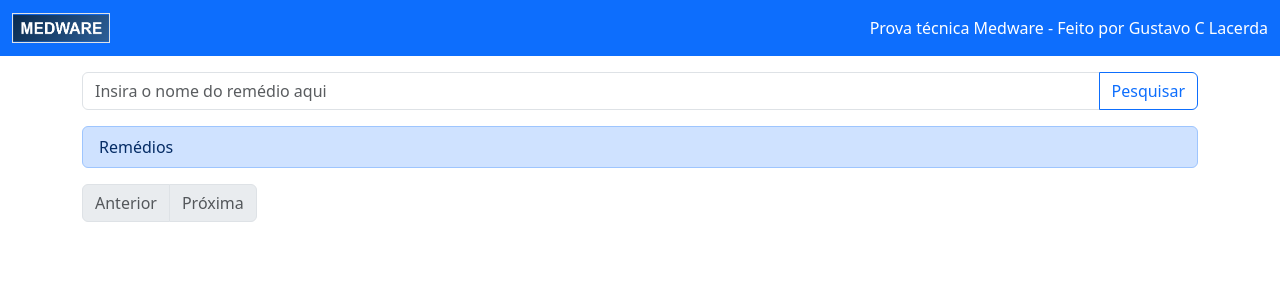
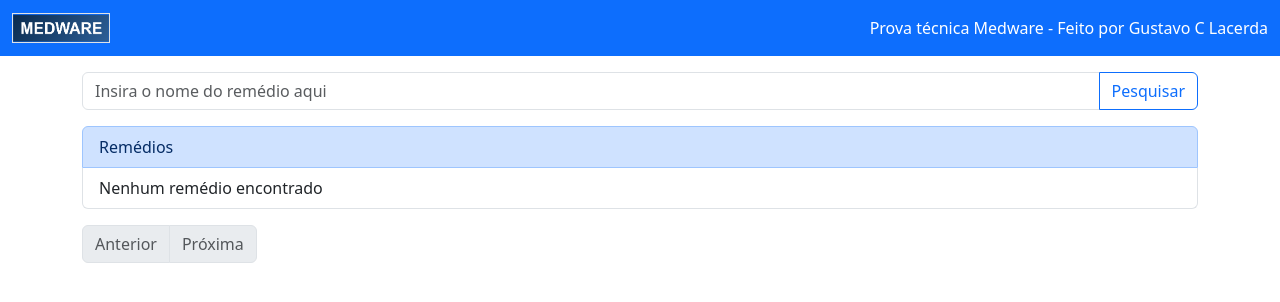
Before and after one commit to GustavoCunhaLacerda/medware-frontend, a Nuxt app: page / in a window 1280 px wide. Shown: the top 302 px of the page. Built offline with nearby package versions, Linux system fonts and the light colour scheme.

Commit message:
feat: empty list

```diff
--- a/pages/index.vue
+++ b/pages/index.vue
@@ -21,6 +21,9 @@
     <div class="mt-3">
       <div class="list-group">
         <a class="list-group-item list-group-item-primary">Remédios</a>
+        <a v-if="medicineList.length <= 0" class="list-group-item"
+          >Nenhum remédio encontrado</a
+        >
         <NuxtLink
           v-for="(medicine, i) in medicineList"
           :key="i"
```
